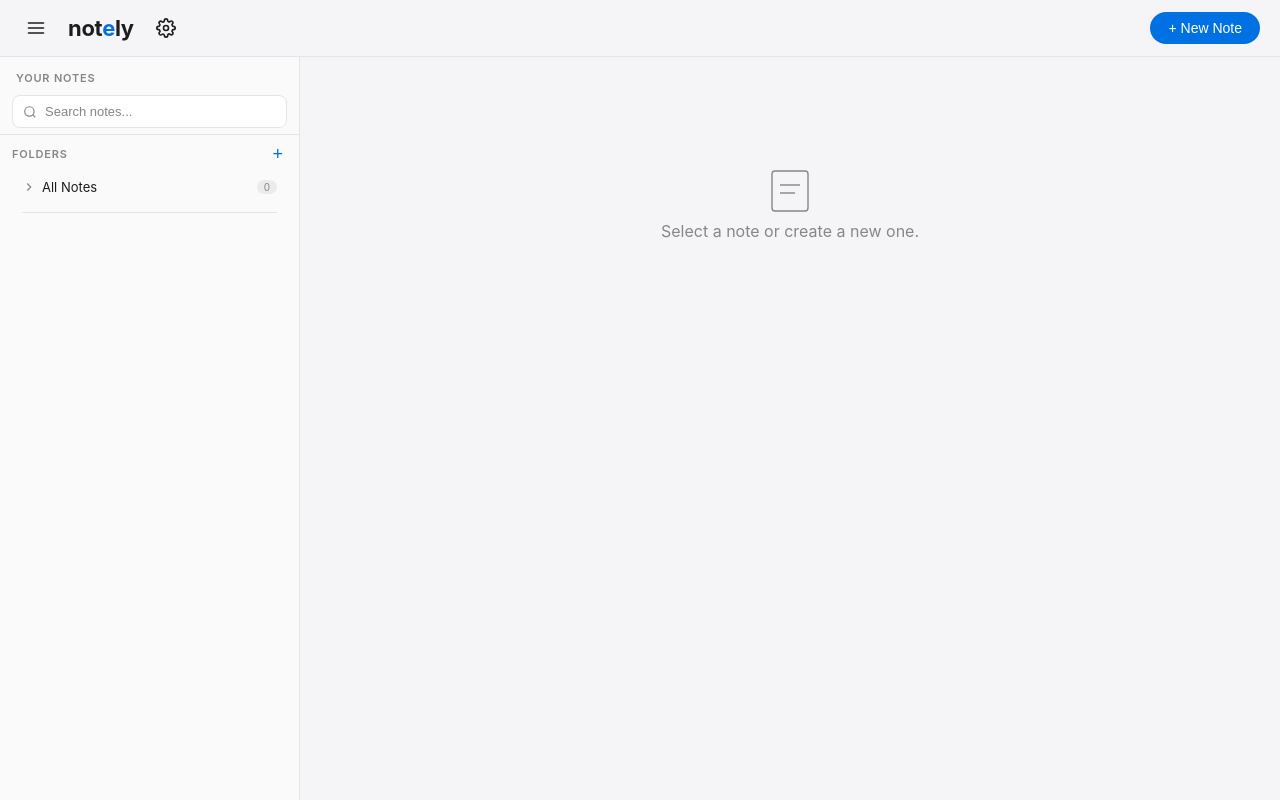
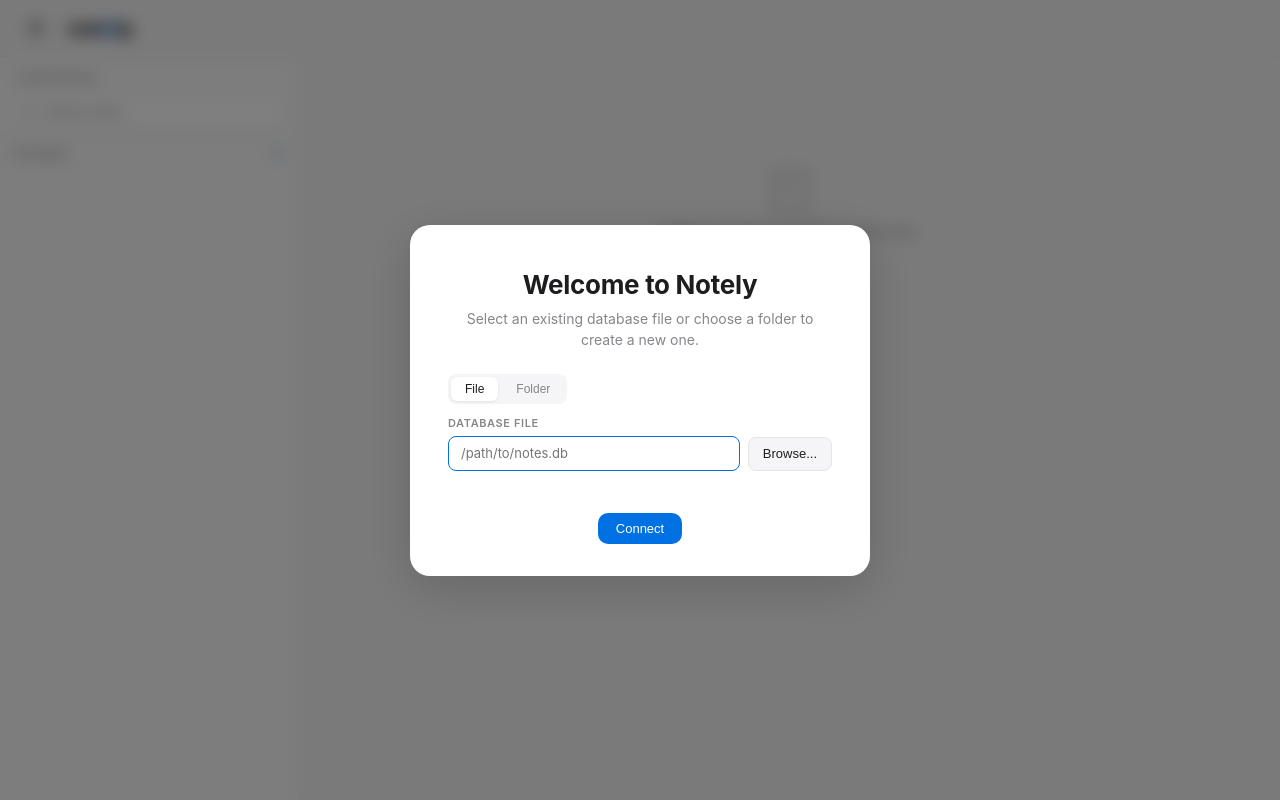
Before and after one commit to rahzex/notely, a Flask app: page / in a window 1280 px wide. Run offline with Flask 3, Linux system fonts and the light colour scheme; data that the repository does not hold is empty.

Commit message:
added landing config

```diff
--- a/app.py
+++ b/app.py
@@ -15,8 +15,11 @@ CONFIG_PATH = Path(__file__).parent / "db_config.json"
 def load_config():
     """Load DB path from config file."""
     if CONFIG_PATH.exists():
-        with open(CONFIG_PATH) as f:
-            return json.load(f).get("db_path")
+        try:
+            with open(CONFIG_PATH) as f:
+                return json.load(f).get("db_path")
+        except json.JSONDecodeError:
+            return None
     return None
 
 
@@ -39,7 +42,7 @@ def get_db():
 @app.before_request
 def check_db_config():
     """Block non-config requests if DB path is not configured."""
-    if not DB and request.path != "/" and not request.path.startswith("/api/config"):
+    if not DB and request.path != "/" and not request.path.startswith("/api/config") and not request.path.startswith("/static/"):
         return jsonify({"error": "Database not configured"}), 503
 
 
--- a/db_config.json
+++ /dev/null
@@ -1 +0,0 @@
-{"db_path": "/Users/rahzex/Study/notes1.db"}
--- a/static/css/styles.css
+++ b/static/css/styles.css
@@ -163,4 +163,8 @@ header h1 span { color: var(--accent); }
 .first-launch-card { background: var(--card); border-radius: 20px; box-shadow: 0 12px 48px rgba(0,0,0,0.16); padding: 44px 38px 32px; width: 460px; max-width: 90vw; text-align: center; animation: fadeSlideUp 0.4s ease; }
 .first-launch-card h2 { font-size: 26px; font-weight: 700; margin-bottom: 8px; letter-spacing: -0.3px; }
 .first-launch-card p { font-size: 14px; color: var(--muted); margin-bottom: 24px; line-height: 1.5; }
-.first-launch-path { text-align: left; margin-bottom: 0; }
+.first-launch-path { text-align: left; margin-bottom: 20px; }
+.browse-mode-toggle { display: flex; gap: 4px; margin-bottom: 12px; background: var(--bg); border-radius: 8px; padding: 3px; width: fit-content; }
+.toggle-btn { background: transparent; border: none; padding: 5px 14px; border-radius: 6px; font-size: 12px; font-weight: 500; cursor: pointer; color: var(--muted); transition: all var(--anim-fast); }
+.toggle-btn.active { background: var(--card); color: var(--text); box-shadow: 0 1px 3px rgba(0,0,0,0.08); }
+.first-launch-hint { font-size: 11px; color: var(--muted); margin-top: 6px; min-height: 16px; transition: opacity var(--anim-fast); }
--- a/static/js/api.js
+++ b/static/js/api.js
@@ -72,6 +72,14 @@ var NotelyApi = (function() {
         headers: { "Content-Type": "application/json" },
         body: JSON.stringify({ mode: "file" })
       }).then(function(r) { return r.json(); });
+    },
+
+    browseFolder: function() {
+      return fetch("/api/config/browse", {
+        method: "POST",
+        headers: { "Content-Type": "application/json" },
+        body: JSON.stringify({ mode: "folder" })
+      }).then(function(r) { return r.json(); });
     }
   };
 
--- a/static/js/editor.js
+++ b/static/js/editor.js
@@ -29,10 +29,14 @@
   var settingsError    = $("#settings-error");
   var firstLaunchOv    = $("#first-launch-overlay");
   var firstLaunchPathInput = $("#first-launch-path-input");
-  var firstLaunchCreateNew = $("#first-launch-create-new");
   var firstLaunchError = $("#first-launch-error");
+  var firstLaunchHint = $("#first-launch-hint");
+  var firstLaunchLabel = $("#first-launch-label");
   var btnFirstLaunchConnect = $("#btn-first-launch-connect");
   var btnBrowseFirstLaunch = $("#btn-browse-first-launch");
+  var toggleFile = $("#toggle-file");
+  var toggleFolder = $("#toggle-folder");
+  var firstLaunchBrowseMode = { current: "file" };
 
   /* === State === */
   var editingId = null;
@@ -146,6 +150,7 @@
       currentDbPath = result.data.db_path || path;
       hideFirstLaunchOverlay();
       hideSettingsModal();
+      showMainButtons();
       loadFolders();
       loadNotes();
       if (onSuccess) onSuccess();
@@ -179,6 +184,22 @@
   function browseFolder(inputEl, errorEl) {
     inputEl.disabled = true;
     NotelyApi.browseFile().then(function(result) {
+      if (result.cancelled) return;
+      if (result.error) {
+        showError(errorEl, result.error);
+        return;
+      }
+      inputEl.value = result.path;
+    }).catch(function(err) {
+      showError(errorEl, "Browse failed: " + err.message);
+    }).finally(function() {
+      inputEl.disabled = false;
+    });
+  }
+
+  function browseFolderPath(inputEl, errorEl) {
+    inputEl.disabled = true;
+    NotelyApi.browseFolder().then(function(result) {
       if (result.cancelled) return;
       if (result.error) {
         showError(errorEl, result.error);
@@ -246,25 +267,13 @@
     browseFolder(settingsPathInput, settingsError);
   });
 
-  /* First-launch */
-  btnFirstLaunchConnect.addEventListener("click", function() {
-    connectDb(firstLaunchPathInput.value.trim(), firstLaunchError);
-  });
-  firstLaunchPathInput.addEventListener("keydown", function(e) {
-    if (e.key === "Enter") btnFirstLaunchConnect.click();
-  });
-  btnBrowseFirstLaunch.addEventListener("click", function() {
-    browseFolder(firstLaunchPathInput, firstLaunchError);
-  });
-
   /* === DB Config check on startup === */
   function checkConfig() {
     NotelyApi.getConfig().then(function(cfg) {
       currentDbPath = cfg.db_path || null;
       if (!cfg.configured) {
+        updateFirstLaunchUI();
         showFirstLaunchOverlay();
-        btnNew.style.display = "none";
-        btnSettings.style.display = "none";
       } else {
         loadFolders();
         loadNotes();
@@ -273,6 +282,68 @@
       loadFolders();
       loadNotes();
     });
+  }
+
+  /* === First-launch browse mode toggle === */
+  function updateFirstLaunchUI() {
+    btnNew.style.display = "none";
+    btnSettings.style.display = "none";
+    if (firstLaunchBrowseMode.current === "file") {
+      toggleFile.classList.add("active");
+      toggleFolder.classList.remove("active");
+      firstLaunchLabel.textContent = "Database file";
+      firstLaunchPathInput.placeholder = "/path/to/notes.db";
+      firstLaunchHint.textContent = "";
+    } else {
+      toggleFolder.classList.add("active");
+      toggleFile.classList.remove("active");
+      firstLaunchLabel.textContent = "Folder for database";
+      firstLaunchPathInput.placeholder = "/path/to/folder";
+      firstLaunchHint.textContent = "A new notes.db will be created inside this folder.";
+    }
+  }
+
+  toggleFile.addEventListener("click", function() {
+    firstLaunchBrowseMode.current = "file";
+    updateFirstLaunchUI();
+  });
+
+  toggleFolder.addEventListener("click", function() {
+    firstLaunchBrowseMode.current = "folder";
+    updateFirstLaunchUI();
+  });
+
+  /* First-launch browse with mode toggle */
+  btnBrowseFirstLaunch.addEventListener("click", function() {
+    if (firstLaunchBrowseMode.current === "file") {
+      browseFolder(firstLaunchPathInput, firstLaunchError);
+    } else {
+      browseFolderPath(firstLaunchPathInput, firstLaunchError);
+    }
+  });
+
+  /* First-launch connect: resolve folder to db path if needed */
+  btnFirstLaunchConnect.addEventListener("click", function() {
+    var path = firstLaunchPathInput.value.trim();
+    if (!path) {
+      showError(firstLaunchError, "Please enter a path.");
+      return;
+    }
+    if (firstLaunchBrowseMode.current === "folder") {
+      // Ensure trailing slash, then append db filename
+      if (!path.endsWith("/")) path = path + "/";
+      path = path + "notes.db";
+      firstLaunchPathInput.value = path;
+    }
+    connectDb(path, firstLaunchError);
+  });
+  firstLaunchPathInput.addEventListener("keydown", function(e) {
+    if (e.key === "Enter") btnFirstLaunchConnect.click();
+  });
+
+  function showMainButtons() {
+    btnNew.style.display = "";
+    btnSettings.style.display = "";
   }
 
   /* === Register editor callbacks with sidebar === */
--- a/templates/index.html
+++ b/templates/index.html
@@ -79,17 +79,18 @@
 <div class="first-launch-backdrop" id="first-launch-overlay">
   <div class="first-launch-card">
     <h2>Welcome to Notely</h2>
-    <p>Choose where to store your notes database.</p>
+    <p>Select an existing database file or choose a folder to create a new one.</p>
     <div class="first-launch-path">
-      <label class="modal-label" for="first-launch-path-input">Database path</label>
+      <div class="browse-mode-toggle">
+        <button class="toggle-btn active" id="toggle-file" type="button">File</button>
+        <button class="toggle-btn" id="toggle-folder" type="button">Folder</button>
+      </div>
+      <label class="modal-label" for="first-launch-path-input" id="first-launch-label">Database file</label>
       <div style="display: flex; gap: 8px;">
         <input class="modal-input" id="first-launch-path-input" type="text" placeholder="/path/to/notes.db" style="margin-bottom: 0; flex: 1;" />
         <button class="btn-browse" id="btn-browse-first-launch" type="button">Browse...</button>
       </div>
-      <div class="modal-checkbox-row">
-        <input type="checkbox" id="first-launch-create-new" checked />
-        <label for="first-launch-create-new">Create new database at this path</label>
-      </div>
+      <div class="first-launch-hint" id="first-launch-hint"></div>
     </div>
     <div class="modal-error" id="first-launch-error"></div>
     <div class="modal-actions" style="justify-content: center; margin-top: 16px;">
```
Also changed, not shown: notes.db (deleted).
